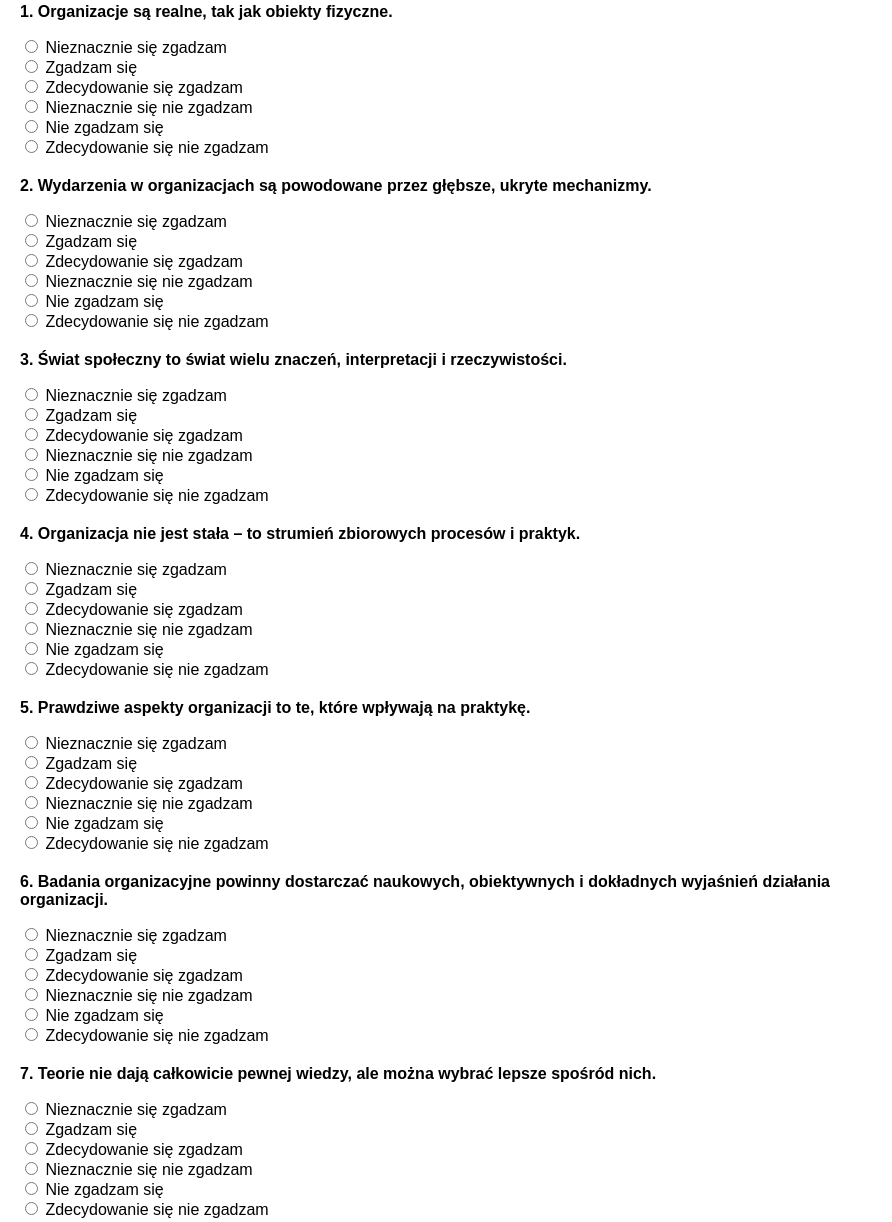
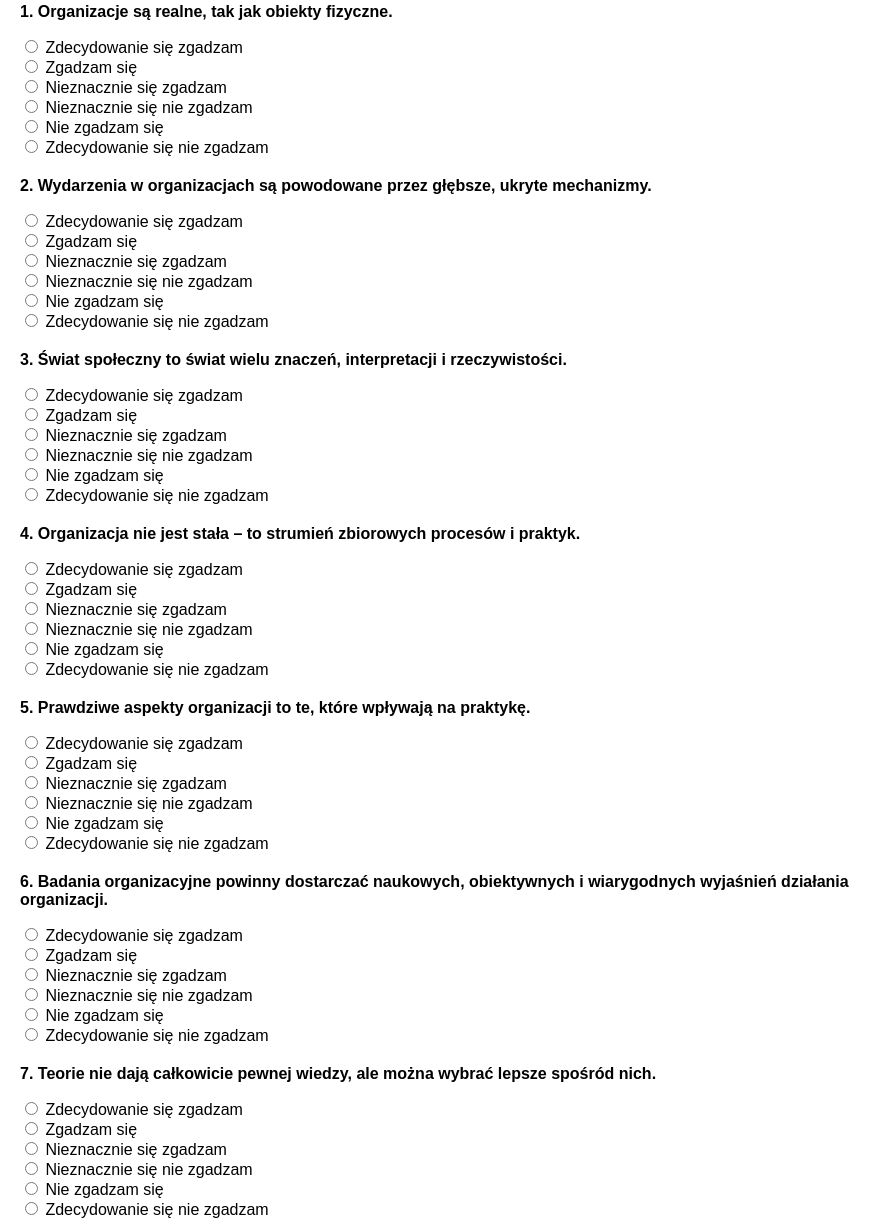
Before and after one commit to Justyna-world/Test_filozofia-badawcza, a plain HTML site: page index.html in a window 1280 px wide. Shown: the part 77-1299 px from the top of the page, without its empty margins (0-892 px from the left). Drawn offline with Linux system fonts and the light colour scheme.

Commit message:
Update index.html

```diff
--- a/index.html
+++ b/index.html
@@ -29,38 +29,35 @@
       '-3': 'Zdecydowanie się nie zgadzam'
     };
 
+    const orderedScaleKeys = ['3', '2', '1', '-1', '-2', '-3'];
+
     const questions = [
       { text: "Organizacje są realne, tak jak obiekty fizyczne.", philosophy: "Pozytywizm" },
       { text: "Wydarzenia w organizacjach są powodowane przez głębsze, ukryte mechanizmy.", philosophy: "Krytyczny realizm" },
       { text: "Świat społeczny to świat wielu znaczeń, interpretacji i rzeczywistości.", philosophy: "Interpretatywizm" },
       { text: "Organizacja nie jest stała – to strumień zbiorowych procesów i praktyk.", philosophy: "Postmodernizm" },
       { text: "Prawdziwe aspekty organizacji to te, które wpływają na praktykę.", philosophy: "Pragmatyzm" },
-
-      { text: "Badania organizacyjne powinny dostarczać naukowych, obiektywnych i dokładnych wyjaśnień działania organizacji.", philosophy: "Pozytywizm" },
+      { text: "Badania organizacyjne powinny dostarczać naukowych, obiektywnych i wiarygodnych wyjaśnień działania organizacji.", philosophy: "Pozytywizm" },
       { text: "Teorie nie dają całkowicie pewnej wiedzy, ale można wybrać lepsze spośród nich.", philosophy: "Krytyczny realizm" },
       { text: "Koncepcje i teorie są zbyt uproszczone, by uchwycić pełne bogactwo świata.", philosophy: "Interpretatywizm" },
       { text: "To, co uważane jest za prawdziwe, jest określane przez dominujące politycznie poglądy.", philosophy: "Postmodernizm" },
       { text: "Akceptowalna wiedza to taka, która pomaga skutecznie działać.", philosophy: "Pragmatyzm" },
-
       { text: "Z badań należy wykluczyć wartości i przekonania badaczy.", philosophy: "Pozytywizm" },
       { text: "Naukowcy powinni dążyć do maksymalnej obiektywności i realizmu.", philosophy: "Krytyczny realizm" },
       { text: "Wartości i przekonania badaczy są kluczowe dla ich interpretacji rzeczywistości.", philosophy: "Interpretatywizm" },
       { text: "Badacze powinni otwarcie dyskutować o własnych wartościach.", philosophy: "Postmodernizm" },
       { text: "Badania są kształtowane przez to, w co badacz wierzy i co podważa.", philosophy: "Pragmatyzm" },
-
       { text: "Celem badań jest odkrycie faktów i przewidywanie zdarzeń.", philosophy: "Pozytywizm" },
       { text: "Badania wyjaśniają, jak i dlaczego organizacje są zorganizowane.", philosophy: "Krytyczny realizm" },
-      { text: "Celem jest tworzenie nowych sposobów postrzegania świata.", philosophy: "Interpretatywizm" },
-      { text: "Celem jest badanie i kwestionowanie relacji władzy.", philosophy: "Postmodernizm" },
-      { text: "Celem jest rozwiązywanie problemów i ulepszanie praktyk.", philosophy: "Pragmatyzm" },
-
+      { text: "Celem badań jest tworzenie nowych sposobów postrzegania świata.", philosophy: "Interpretatywizm" },
+      { text: "Celem badawczym jest badanie i kwestionowanie relacji władzy.", philosophy: "Postmodernizm" },
+      { text: "Celem badań jest rozwiązywanie problemów i ulepszanie praktyk.", philosophy: "Pragmatyzm" },
       { text: "Rzeczy, których nie da się zmierzyć, nie mają znaczenia w badaniach.", philosophy: "Pozytywizm" },
       { text: "Teorie należy oceniać pod kątem wyjaśniania przyczyn zachowań.", philosophy: "Krytyczny realizm" },
       { text: "Badania muszą uwzględniać interpretacje uczestników i badaczy.", philosophy: "Interpretatywizm" },
       { text: "Nieobecności i przemilczenia są równie ważne jak to, co oczywiste.", philosophy: "Postmodernizm" },
       { text: "Znaczenie wyłania się z praktycznego zaangażowania w świat.", philosophy: "Pragmatyzm" },
-
-      { text: "Ludzkie zachowanie jest zdeterminowane przez siły natury.", philosophy: "Pozytywizm" },
+      { text: "Ludzkie zachowanie jest zdeterminowane przez naturalne siły.", philosophy: "Pozytywizm" },
       { text: "Działania ludzi są ograniczone przez normy społeczne i tradycje.", philosophy: "Krytyczny realizm" },
       { text: "Tworzenie znaczeń zależy od doświadczeń, kultury i historii.", philosophy: "Interpretatywizm" },
       { text: "Struktura i porządek są konstrukcjami społecznymi.", philosophy: "Postmodernizm" },
@@ -74,7 +71,7 @@
       const div = document.createElement("div");
       div.classList.add("question");
       div.innerHTML = `<p><strong>${i + 1}. ${q.text}</strong></p>` +
-        Object.keys(scales).map(val =>
+        orderedScaleKeys.map(val =>
           `<label><input type="radio" name="q${i}" value="${val}" required> ${scales[val]}</label><br>`
         ).join("");
       qDiv.appendChild(div);
@@ -90,9 +87,12 @@
       const max = Math.max(...Object.values(points));
       const dominant = Object.entries(points).filter(([k, v]) => v === max).map(([k]) => k);
 
-      let feedback = `Dominująca tradycja badawcza: ${dominant.join(", ")} (wynik: ${max})\n\n`;
+      let feedback = `Dominująca tradycja badawcza: ${dominant.join(", ")} (wynik: ${max})
+
+`;
       for (const [k, v] of Object.entries(points)) {
-        feedback += `${k}: ${v} punktów\n`;
+        feedback += `${k}: ${v} punktów
+`;
       }
 
       document.getElementById("result").innerText = feedback;
```
